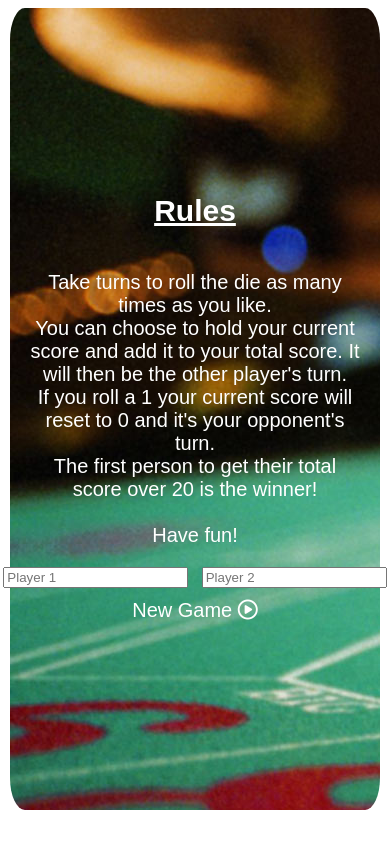
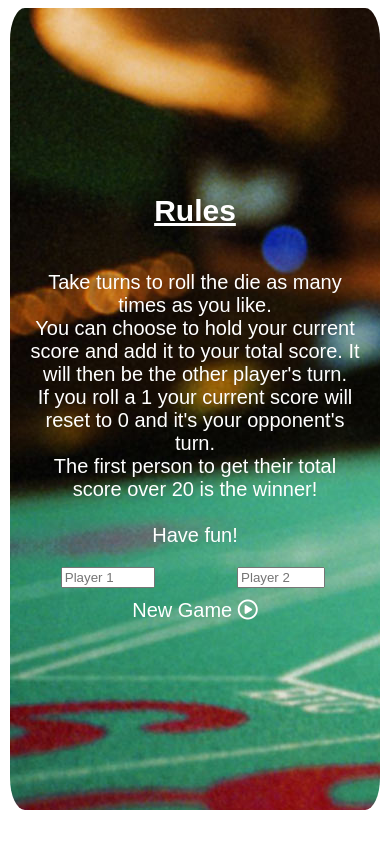
Before and after one commit to katie-y/twoplayerdicegame, a plain HTML site: page index.html in a window 390 px wide. Drawn offline with Linux system fonts and the light colour scheme.

Commit message:
changed name input

```diff
--- a/main.css
+++ b/main.css
@@ -120,7 +120,6 @@ h3 {
 
 .nameEntries {
     display: flex;
-    justify-content: space-between;
     align-self: center;
     padding-bottom: 1em;
 }
@@ -177,6 +176,19 @@ h3 {
         font-size: 2em;
     }
 
+    .nameEntries {
+        width: 100%;
+        justify-content: center;
+    }
+
+    #player1NameEntry {
+        width: 50%;
+    }
+
+    #player2NameEntry {
+        width: 50%;
+    }
+
 }
 
 
```
